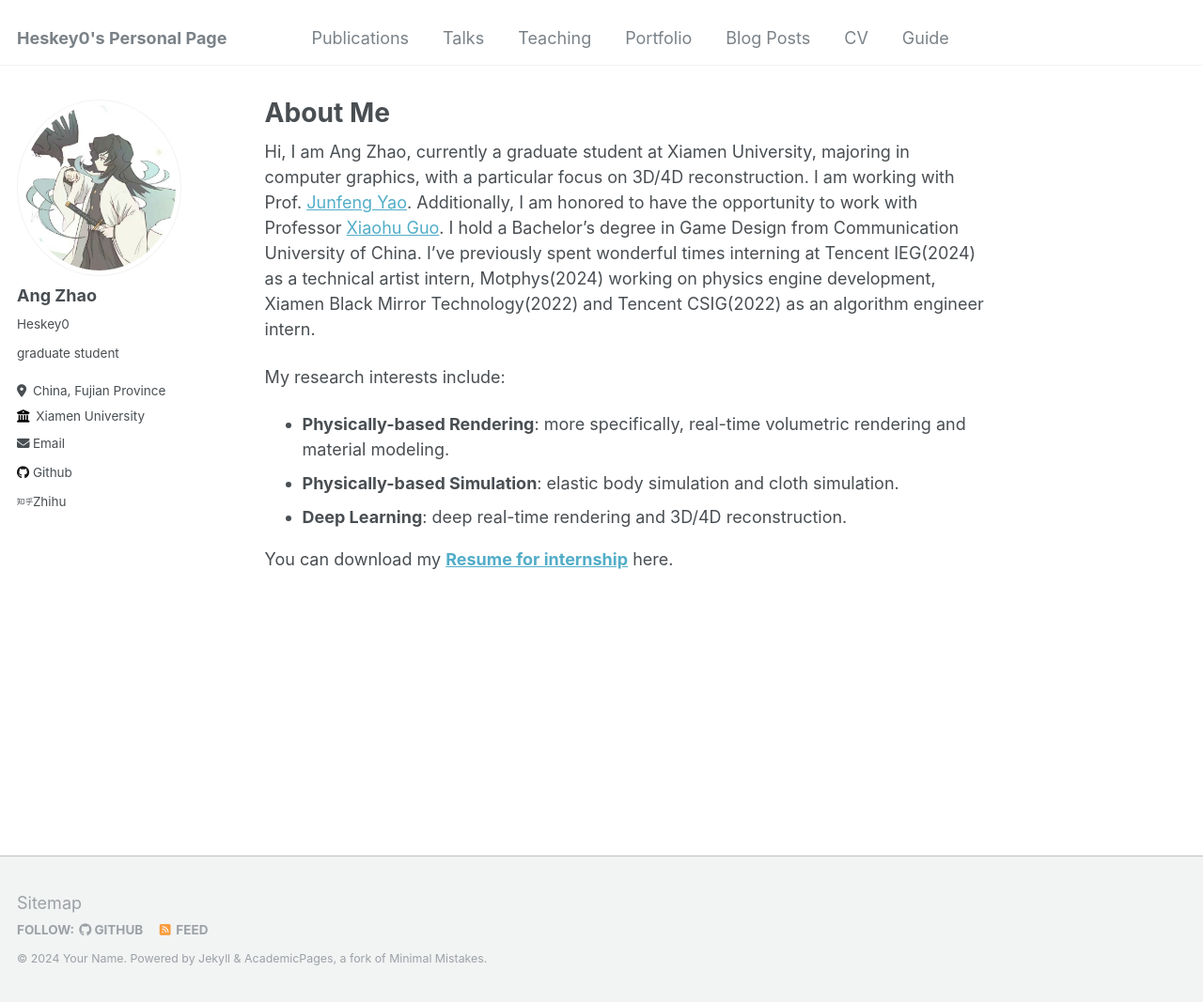
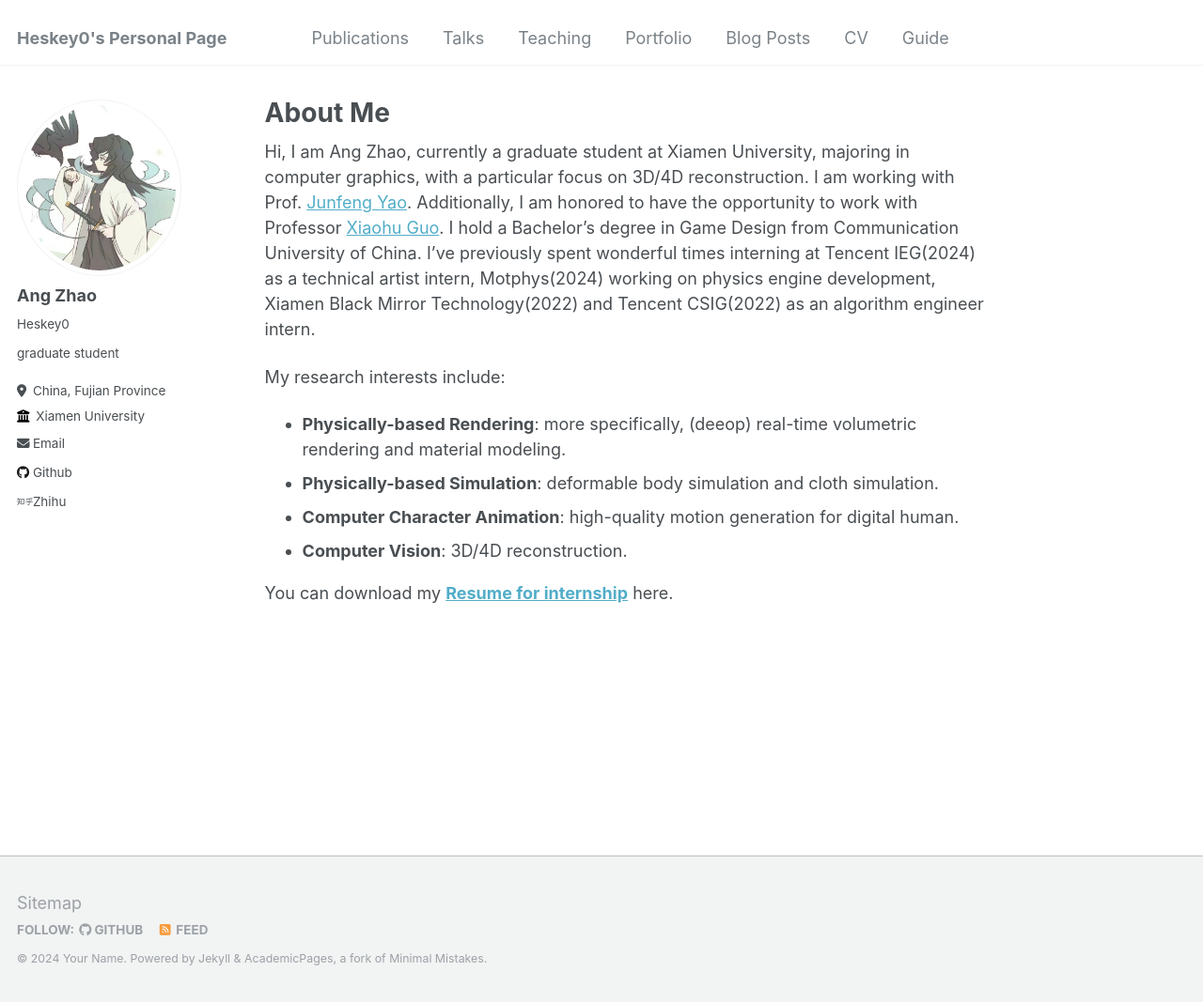
Before and after one commit to Heskey0/Heskey0.github.io, a Jekyll site: the page built from _pages/about.md, in a window 1280 px wide and 1067 px high. Shown: the whole window at 94% size. Built offline with Jekyll 4.4.1, drawn with Linux system fonts in a browser that asks for light colours.

Commit message:
Update about.md

```diff
--- a/_pages/about.md
+++ b/_pages/about.md
@@ -11,8 +11,9 @@ Hi, I am Ang Zhao, currently a graduate student at Xiamen University, majoring i
 
 My research interests include:
 
-* **Physically-based Rendering**: more specifically, real-time volumetric rendering and material modeling.
-* **Physically-based Simulation**: elastic body simulation and cloth simulation.
-* **Deep Learning**: deep real-time rendering and 3D/4D reconstruction.
+* **Physically-based Rendering**: more specifically, (deeop) real-time volumetric rendering and material modeling.
+* **Physically-based Simulation**: deformable body simulation and cloth simulation.
+* **Computer Character Animation**: high-quality motion generation for digital human.
+* **Computer Vision**: 3D/4D reconstruction.
 
 You can download my [**Resume for internship**](https://heskey0.github.io/files/Resume_AngZhao.pdf) here.
```
